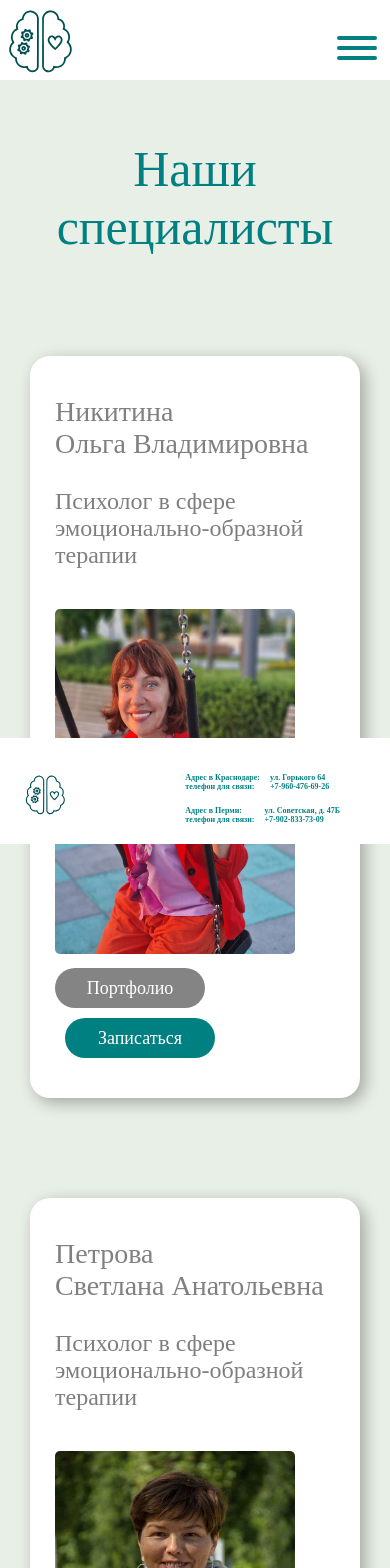
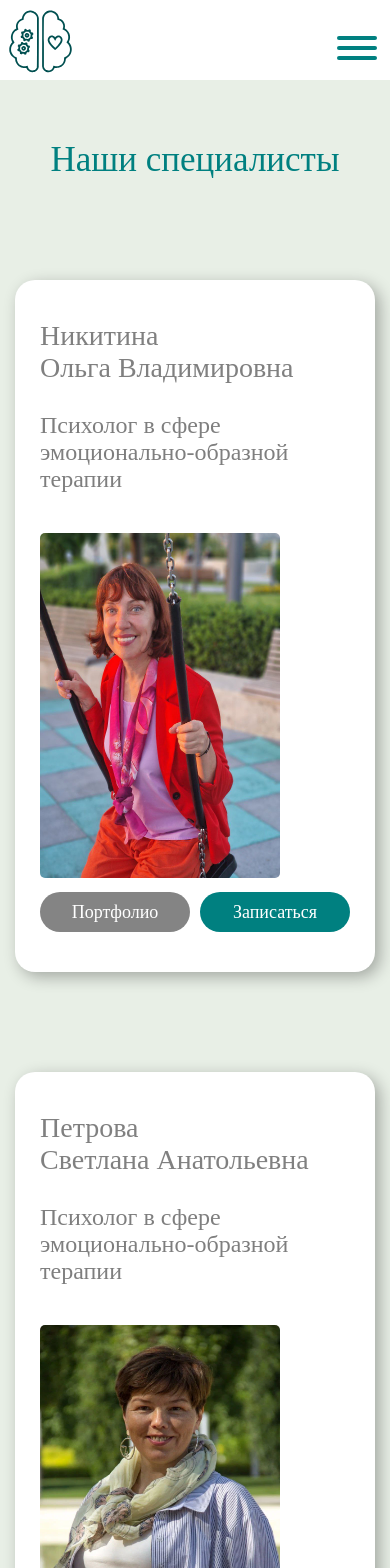
Before and after one commit to ch1cano/psychocon, a Next.js app: page /specialists in a window 390 px wide. Shown: the top 1568 px of the page. Built offline with nearby package versions, Linux system fonts and the light colour scheme.

Commit message:
add adaptive_about_page

```diff
--- a/src/app/about/About.module.css
+++ b/src/app/about/About.module.css
@@ -1,5 +1,4 @@
 .wrapper {
-	min-height: 1200px;
 	width: 100%;
 	padding-top: 40px;
 	background: rgba(209, 223, 205, 0.498);
@@ -28,8 +27,9 @@
 
 .paragraph {
 	letter-spacing: 2px;
-	padding: 30px 200px 0px 200px;
+	padding: 30px 50px 0px 50px;
 	font-size: 22px;
+	text-align: justify;
 }
 
 .paragraph strong {
@@ -126,3 +126,44 @@
 		font-size: 25px;
 	}
 }
+
+@media (max-width: 1024px) {
+	.headerText {
+		font-size: 32px;
+	}
+	.aboutHeader {
+		font-size: 20px;
+	}
+	.paragraph {
+		font-size: 12px;
+	}
+	.aboutNetworksInfo {
+		font-size: 20px;
+	}
+}
+
+@media (max-width: 768px) {
+	.headerText {
+		font-size: 24px;
+	}
+	.aboutHeader {
+		font-size: 20px;
+	}
+	.paragraph {
+		width: 100%;
+		font-size: 12px;
+	}
+	.aboutNetworksInfo {
+		font-size: 20px;
+	}
+	.Icn {
+		width: 40px;
+	}
+	.aboutNetworksInfo {
+		font-size: 20px;
+	}
+	.aboutNetworksInfoCont p {
+		font-size: 20px;
+	}
+
+}
--- a/src/app/specialists/Specialists.module.css
+++ b/src/app/specialists/Specialists.module.css
@@ -129,3 +129,22 @@
 .buttonImg {
 	bottom: 0;
 }
+
+.btnsPortfolio {
+	display: flex;
+
+}
+
+
+@media (max-width: 1440px) {
+	.headerText {
+		font-size: 38px;
+	}
+}
+
+
+@media (max-width: 1280px) {
+	.headerText {
+		font-size: 35px;
+	}
+}
--- a/src/app/specialists/page.jsx
+++ b/src/app/specialists/page.jsx
@@ -45,10 +45,12 @@ export const PortfolioPage = () => {
 								height={345}
 							/>
 						</div>
-						<Link href={`specialists/${id}`}>
-							<button className={s.btnPortfolio}>Портфолио</button>
-						</Link>
-						<button onClick={openModal} className={s.btnPortfolioBy}>Записаться</button>
+						<div className={s.btnsPortfolio}>
+							<Link href={`specialists/${id}`}>
+								<button className={s.btnPortfolio}>Портфолио</button>
+							</Link>
+							<button onClick={openModal} className={s.btnPortfolioBy}>Записаться</button>
+						</div>
 					</div>
 				))}
 			</div>
--- a/src/components/Footer/Footer.module.css
+++ b/src/components/Footer/Footer.module.css
@@ -133,7 +133,7 @@
 
 @media (max-width: 486px) {
 	.footer {
-		position: absolute;
+		position: relative;
 		bottom: 0;
 	}
 	.logoSvg {
--- a/src/components/Modal/Modal.module.css
+++ b/src/components/Modal/Modal.module.css
@@ -16,6 +16,7 @@
 	padding: 20px;
 	border-radius: 24px;
 	max-width: 400px;
+	width: 100%;
 	z-index: 1000;
 }
 
@@ -62,7 +63,7 @@
 	font-size: 50px;
 	line-height: 1;
 	top: -7px;
-	left: 9px;
+	left: 10px;
 	transition: all 0.3s cubic-bezier(0.77, 0, 0.2, 0.85);
 }
 .clBtnMy:after {
```
Also changed, not shown: src/app/about/page.jsx (+5 -4 lines), src/assets/icons8-vk.svg (added).
